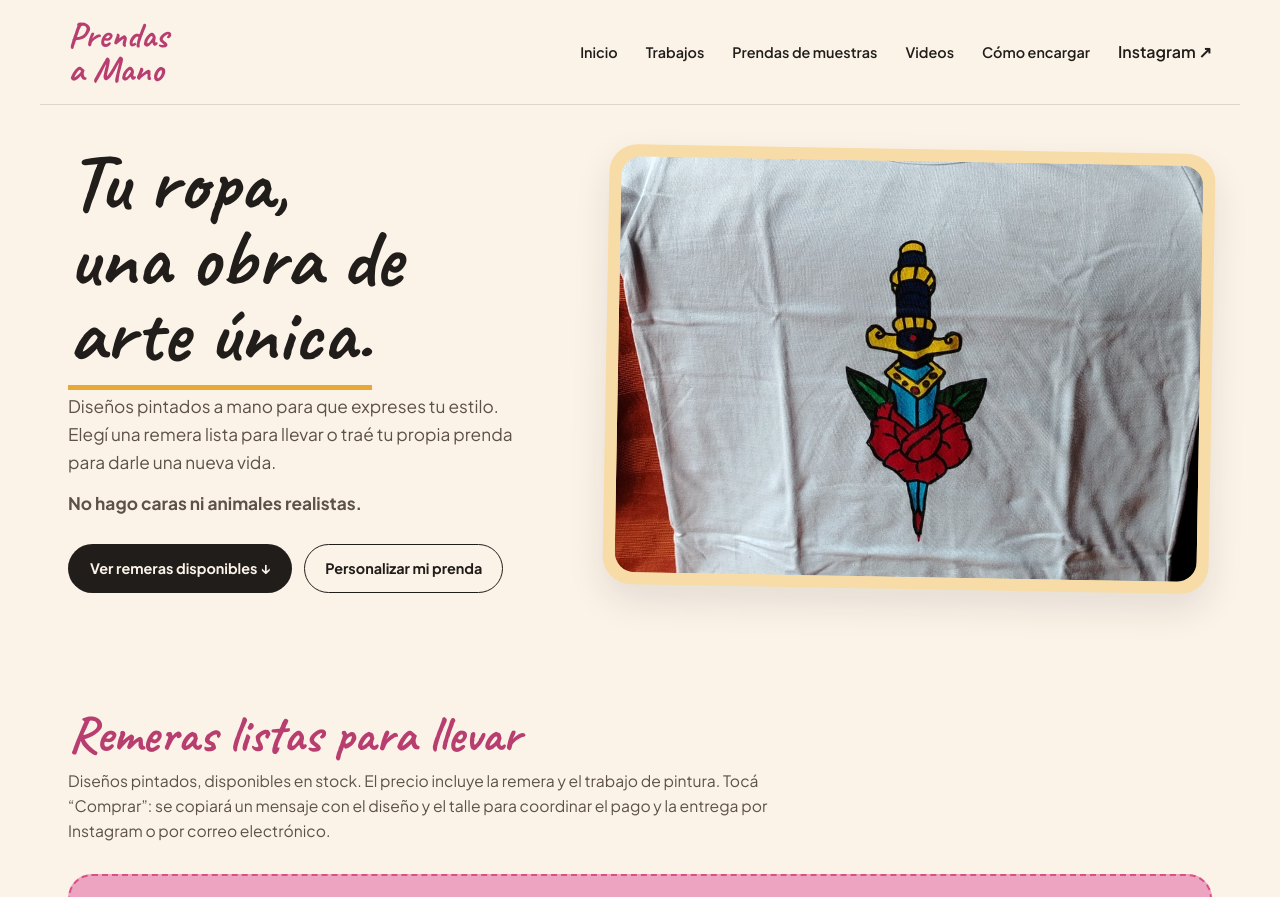
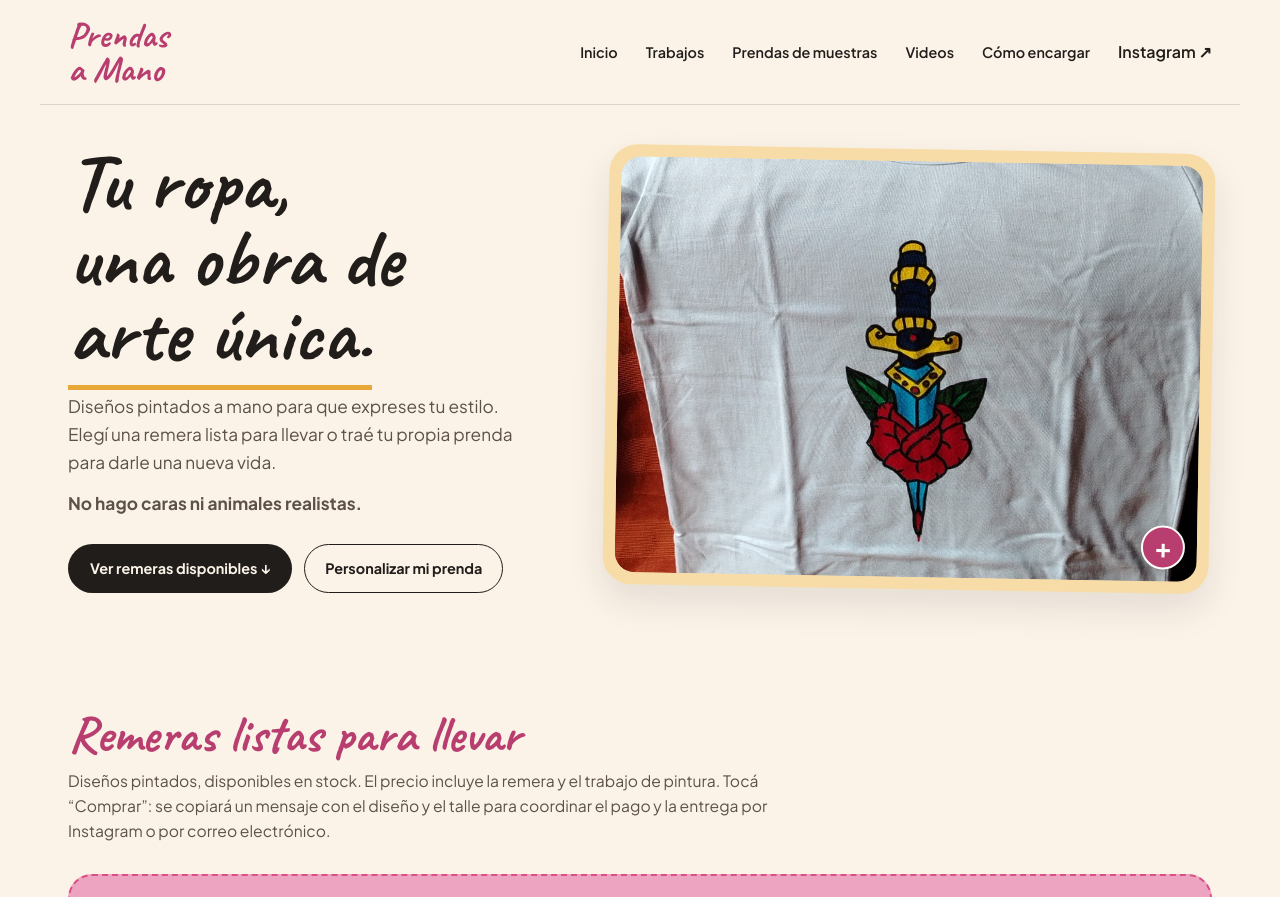
Before and after one commit to Raqu28/Prendas-a-mano, a plain HTML site: page index.html in a window 1280 px wide. Shown: the top 897 px of the page. Drawn offline with Linux system fonts and the light colour scheme.

Commit message:
Fix image zoom after removing copy button
Co-authored-by: Copilot <223556219+Copilot@users.noreply.github.com>

```diff
--- a/index.html
+++ b/index.html
@@ -195,6 +195,31 @@
     .tarjeta-muestra h3 { padding: 14px 16px 4px; font-size: 1rem; }
     .tarjeta-muestra p { padding: 0 16px 16px; color: var(--tinta-suave); font-size: 0.84rem; }
     .imagen-ampliable { cursor: zoom-in; }
+    .marco-ampliable {
+      display: block;
+      position: relative;
+      line-height: 0;
+    }
+    .hero-imagen .marco-ampliable { height: 100%; }
+    .indicador-ampliar {
+      position: absolute;
+      right: 12px;
+      bottom: 12px;
+      z-index: 2;
+      display: grid;
+      width: 44px;
+      height: 44px;
+      place-items: center;
+      border: 2px solid #fffdf9;
+      border-radius: 50%;
+      background: var(--rosa);
+      color: #fffdf9;
+      font-size: 1.7rem;
+      font-weight: 700;
+      line-height: 1;
+      box-shadow: 0 4px 14px rgba(33, 29, 26, 0.22);
+      pointer-events: none;
+    }
     .visor-imagen {
       width: min(92vw, 980px);
       max-height: 92vh;
@@ -598,7 +623,6 @@
       <a href="mailto:andradara170@gmail.com" class="btn-secundario">
         Enviar correo
       </a>
-      </button>
     </div>
     <p class="aviso-copia" id="aviso-copia" role="status" aria-live="polite"></p>
     <nav class="pie-nav" aria-label="Navegación del pie de página">
@@ -617,17 +641,6 @@
 
   <script>
     const avisoConsulta = document.getElementById("aviso-consulta");
-    const botonCopiarCorreo = document.getElementById("copiar-correo");
-    const avisoCopia = document.getElementById("aviso-copia");
-
-    botonCopiarCorreo.addEventListener("click", async () => {
-      try {
-        await navigator.clipboard.writeText("andradara170@gmail.com");
-        avisoCopia.textContent = "Correo copiado.";
-      } catch {
-        avisoCopia.textContent = "El correo es: andradara170@gmail.com";
-      }
-    });
 
     document.querySelectorAll(".link-pedir").forEach((enlace) => {
       enlace.addEventListener("click", (evento) => {
@@ -659,6 +672,15 @@
       elemento.tabIndex = 0;
       elemento.setAttribute("role", "button");
       elemento.setAttribute("aria-label", `Ampliar foto: ${elemento.alt || "imagen"}`);
+      const marco = document.createElement("span");
+      marco.className = "marco-ampliable";
+      elemento.replaceWith(marco);
+      marco.appendChild(elemento);
+      const indicador = document.createElement("span");
+      indicador.className = "indicador-ampliar";
+      indicador.setAttribute("aria-hidden", "true");
+      indicador.textContent = "+";
+      marco.appendChild(indicador);
       elemento.addEventListener("click", () => abrirImagen(elemento));
       elemento.addEventListener("keydown", (evento) => {
         if (evento.key === "Enter" || evento.key === " ") {
```
